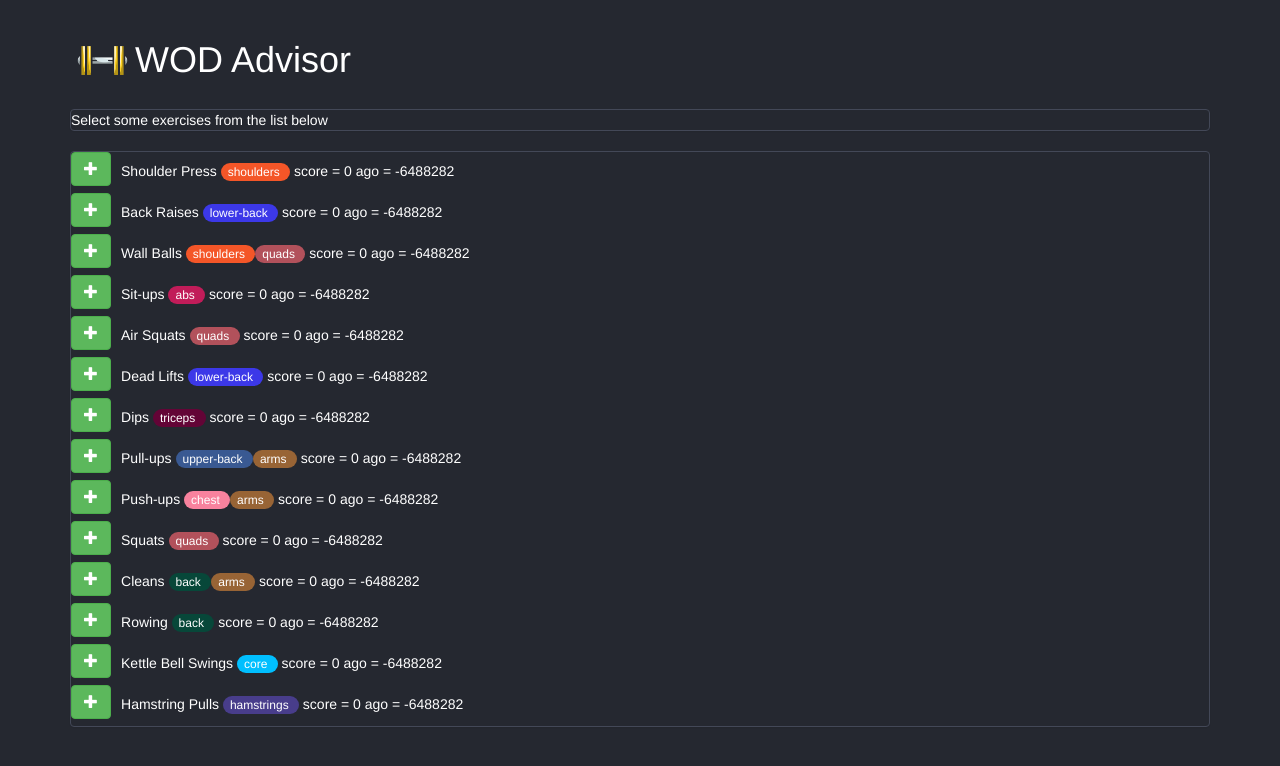
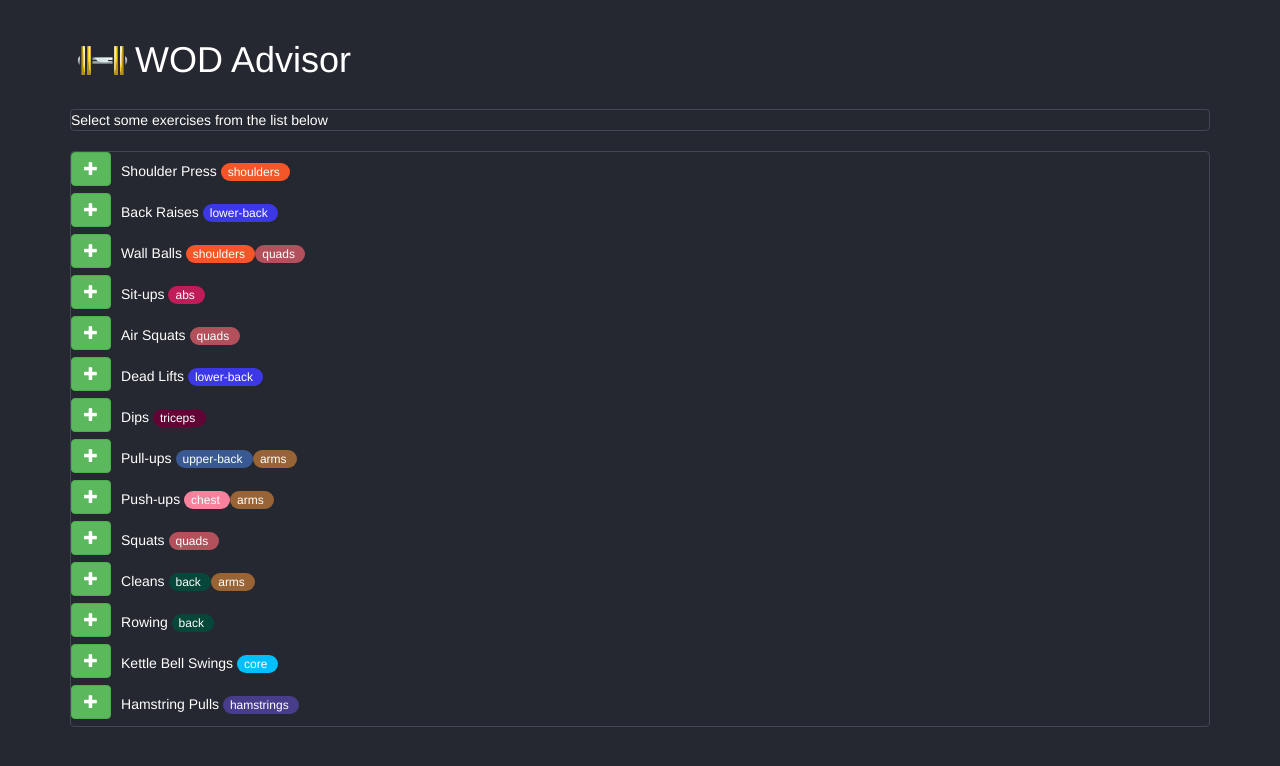
Before and after one commit to lshort24/WODAdvisor, a React (Create React App) app: page / in a window 1280 px wide. Shown: the top 766 px of the page. Built offline with nearby package versions, Linux system fonts and the light colour scheme.

Commit message:
Fixed minor bug in calculating the score

```diff
--- a/src/DataManager.js
+++ b/src/DataManager.js
@@ -204,9 +204,7 @@ export function scoreRecommendations(ids) {
     });
 
     // Convert the exercise list from an object to an array of choices
-   console.log('Last exercise time ago');
     let recommendations = Object.keys(exercise_last_workout).map(exercise_id => {
-        console.log(exercise_last_workout[exercise_id].name, exercise_last_workout[exercise_id].date, exercise_last_workout[exercise_id].timeAgo);
         return exercise_last_workout[exercise_id];
     });
 
@@ -214,7 +212,7 @@ export function scoreRecommendations(ids) {
     let bodyPartScores = [];
     recommendations.forEach((recommendation) => {
         recommendation.bodyParts.forEach((bodyPart) => {
-            if (!bodyPartScores[bodyPart.id] || recommendation.timeAgo < bodyPartScores[bodyPart.id]) {
+            if (typeof bodyPartScores[bodyPart.id] === 'undefined' || recommendation.timeAgo < bodyPartScores[bodyPart.id]) {
                 bodyPartScores[bodyPart.id] = recommendation.timeAgo;
             }
         })
@@ -224,11 +222,10 @@ export function scoreRecommendations(ids) {
     recommendations = recommendations.map(recommendation => {
         let maxBodyPartScore = 0;
         recommendation.bodyParts.forEach((bodyPart) => {
-            console.log('Body part score for ' + recommendation.name + ': ' + bodyPart.name + '=' + bodyPartScores[bodyPart.id]);
             if (bodyPartScores[bodyPart.id] > maxBodyPartScore) {
-                if (maxBodyPartScore !== 0) {
-                    console.log(`Overriding body part score of ${maxBodyPartScore} because ${bodyPart.name} has a priority of ${bodyPartScores[bodyPart.id]}.`);
-                }
+                //if (maxBodyPartScore !== 0) {
+                //    console.log(`Overriding body part score of ${maxBodyPartScore} because ${bodyPart.name} has a priority of ${bodyPartScores[bodyPart.id]}.`);
+                //}
                 maxBodyPartScore = bodyPartScores[bodyPart.id];
             }
         });
--- a/src/scoresReducer.js
+++ b/src/scoresReducer.js
@@ -2,7 +2,7 @@ import * as dataManager from './DataManager';
 
 const scoresReducer = (state, action) => {
     let scores = {};
-    const debug = true;
+    const debug = false;
 
     if (!debug) {
         return scores;
```
